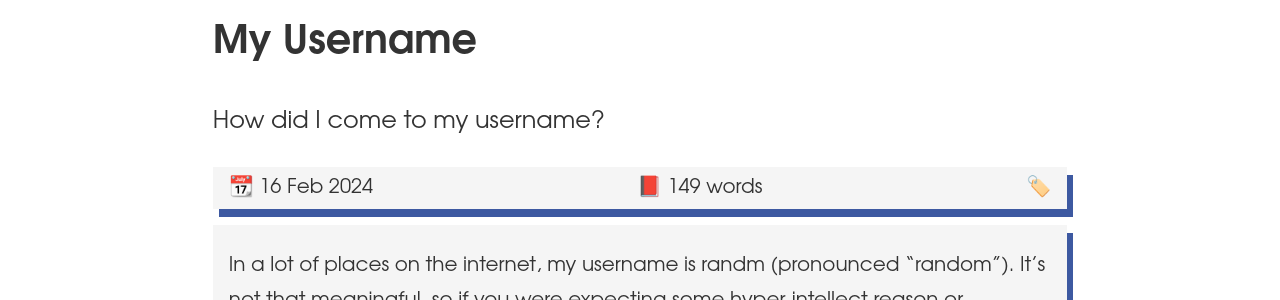
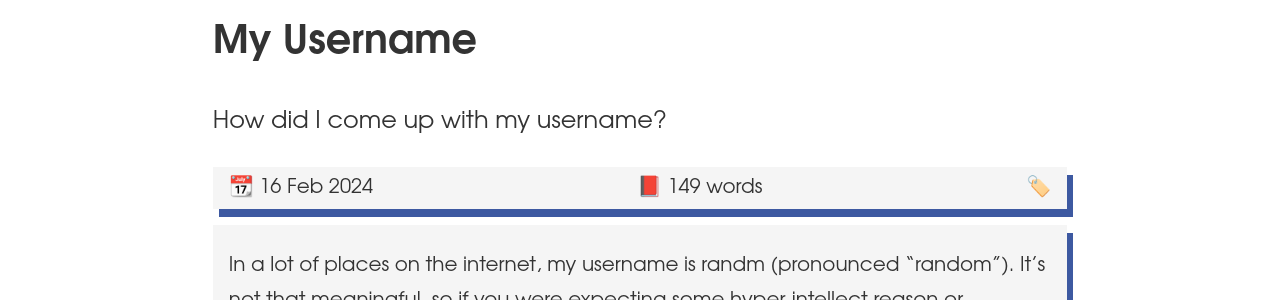
Before and after one commit to randm1/blog, a Jekyll site: the page built from _posts/2024-02-16-my-username.md, in a window 1280 px wide. Shown: the part 182-482 px from the top of the page. Built offline with Jekyll 4.4.1, drawn with Linux system fonts in a browser that asks for light colours.

Commit message:
reword a post so it sounds less goofy

```diff
--- a/_posts/2024-02-16-my-username.md
+++ b/_posts/2024-02-16-my-username.md
@@ -2,7 +2,7 @@
 layout: post
 title: My Username
 header: My Username
-description: How did I come to my username?
+description: How did I come up with my username?
 permalink: /blog/my-username/
 ---
 
```
